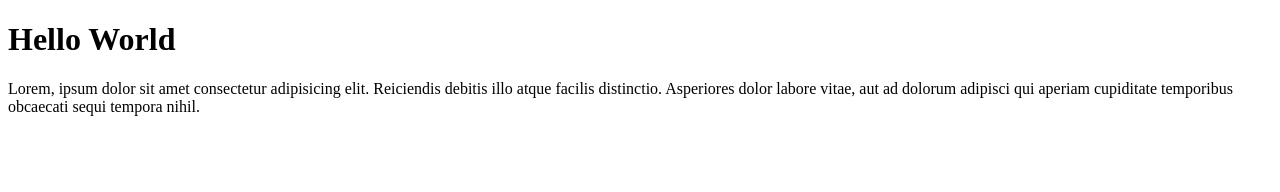
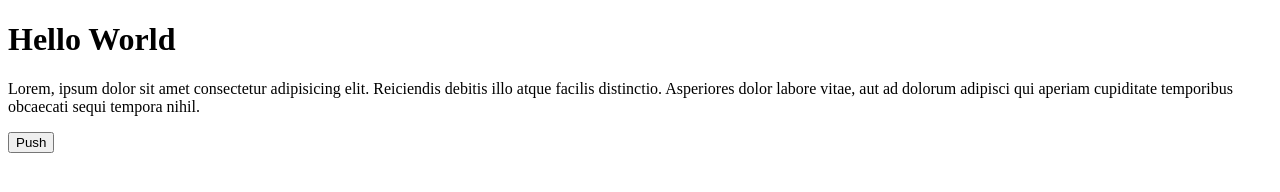
Before and after one commit to shanningtatum/pull-request-fun, a plain HTML site: page index.html in a window 1280 px wide. Drawn offline with Linux system fonts and the light colour scheme.

Commit message:
initial commit

```diff
--- a/index.html
+++ b/index.html
@@ -14,5 +14,6 @@
       ad dolorum adipisci qui aperiam cupiditate temporibus obcaecati sequi
       tempora nihil.
     </p>
+    <button>Push</button>
   </body>
 </html>
```
